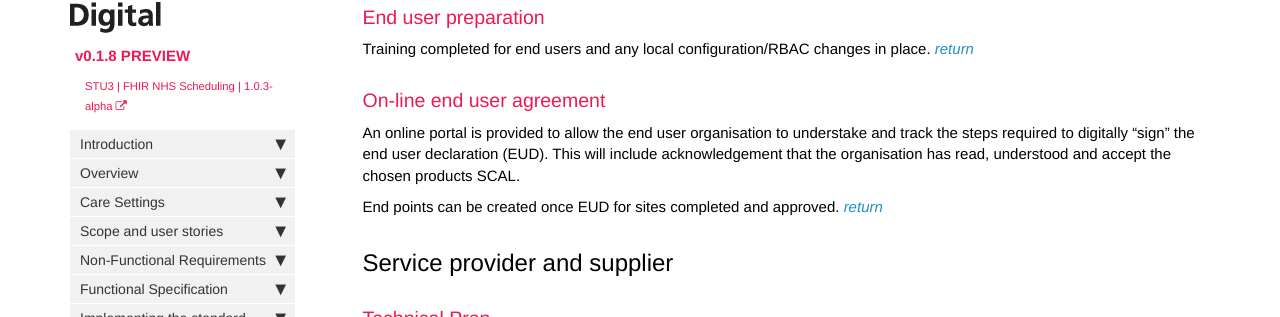
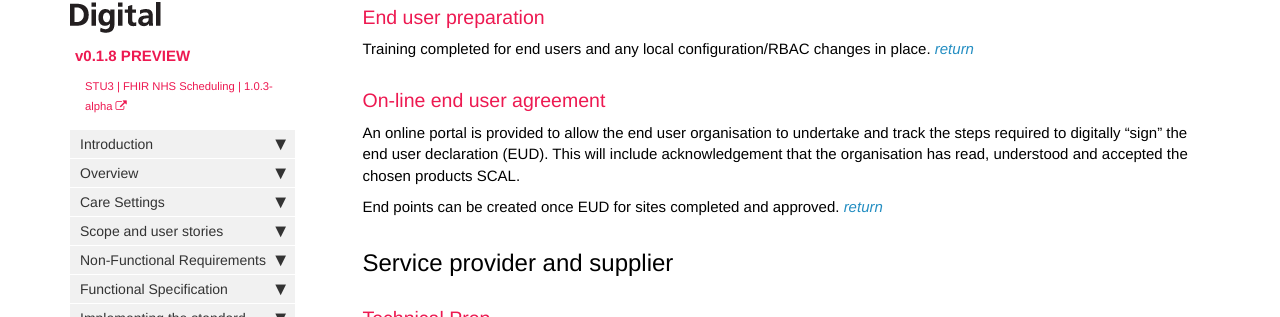
Before and after one commit to nhsd-a2si/docs-uec-appts, a Jekyll site: the page built from _pages/assurance/assurance_overview.md, in a window 1280 px wide and 900 px high, scrolled down 1812 px. Shown: the part 136-453 px from the top of the window. Built offline with Jekyll 4.4.1, drawn with Linux system fonts in a browser that asks for light colours; nearby versions of some CDN libraries.

Commit message:
Update assurance_overview.md

```diff
--- a/_pages/assurance/assurance_overview.md
+++ b/_pages/assurance/assurance_overview.md
@@ -89,7 +89,7 @@ Training completed for end users and any local configuration/RBAC changes in pla
 
 ### On-line end user agreement
 
-An online portal is provided to allow the end user organisation to understake and track the steps required to digitally "sign" the end user declaration (EUD). This will include acknowledgement that the organisation has read, understood and accept the chosen products SCAL.
+An online portal is provided to allow the end user organisation to undertake and track the steps required to digitally "sign" the end user declaration (EUD). This will include acknowledgement that the organisation has read, understood and accepted the chosen products SCAL.
 
 End points can be created once EUD for sites completed and approved.
 <a href="assurance_overview.html#nhs-digital-onboarding-and-assurance-process">*return*</a>
```
